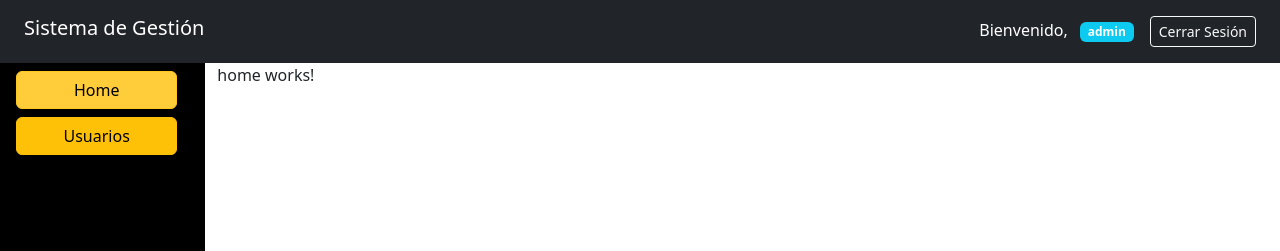
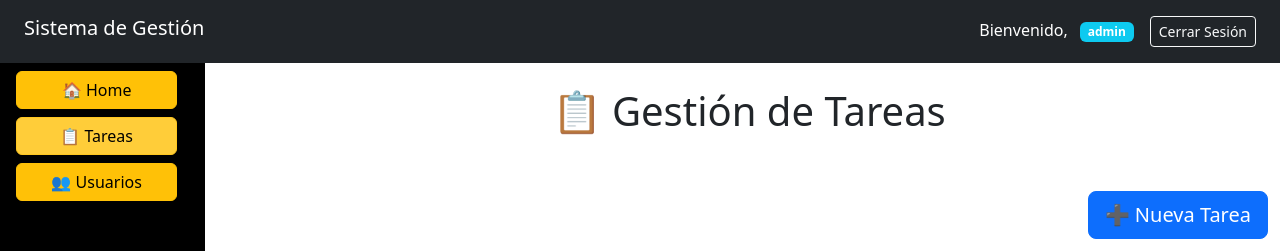
Before and after one commit to itorricom/app-crud-angular, an Angular app: page /tasks in a window 1280 px wide. Before the commit this address led to /. Shown: the top 251 px of the page. Built offline with nearby package versions, Linux system fonts and the light colour scheme; no server answers; sample sign-in values are in the browser's storage.

Commit message:
configurar rutas de tareas y actualizar navegacion

```diff
--- a/src/app/app.routes.ts
+++ b/src/app/app.routes.ts
@@ -9,6 +9,11 @@ export const routes: Routes = [
             {
                 path: '',
                 loadComponent: () => import('./pages/home/home'),
+                canActivate: [authGuard]
+            },
+            {
+                path: 'tasks',
+                loadChildren: () => import('./pages/task/task.routes'),
                 canActivate: [authGuard]
             },
             {
--- /dev/null
+++ b/src/app/pages/task/task.routes.ts
@@ -0,0 +1,22 @@
+import { Routes } from '@angular/router';
+
+export const taskRoutes: Routes = [
+  {
+    path: '',
+    loadComponent: () => import('./components/task-list/task-list')
+  },
+  {
+    path: 'create-task',
+    loadComponent: () => import('./components/task-create/task-create')
+  },
+  {
+    path: ':id',
+    loadComponent: () => import('./components/task-by-id/task-by-id')
+  },
+  {
+    path: '**',
+    redirectTo: ''
+  }
+];
+
+export default taskRoutes;
--- a/src/app/shared/sidebar/sidebar.html
+++ b/src/app/shared/sidebar/sidebar.html
@@ -1,4 +1,5 @@
 <div class="row mx-3 py-2 align-items-center g-2">
-    <a class="btn btn-warning" routerLink="/" routerLinkActive="active" [routerLinkActiveOptions]="{exact: true}">Home</a>
-    <a class="btn btn-warning" routerLink="/users" routerLinkActive="active">Usuarios</a>
+    <a class="btn btn-warning" routerLink="/" routerLinkActive="active" [routerLinkActiveOptions]="{exact: true}">🏠 Home</a>
+    <a class="btn btn-warning" routerLink="/tasks" routerLinkActive="active">📋 Tareas</a>
+    <a class="btn btn-warning" routerLink="/users" routerLinkActive="active">👥 Usuarios</a>
 </div>
```
